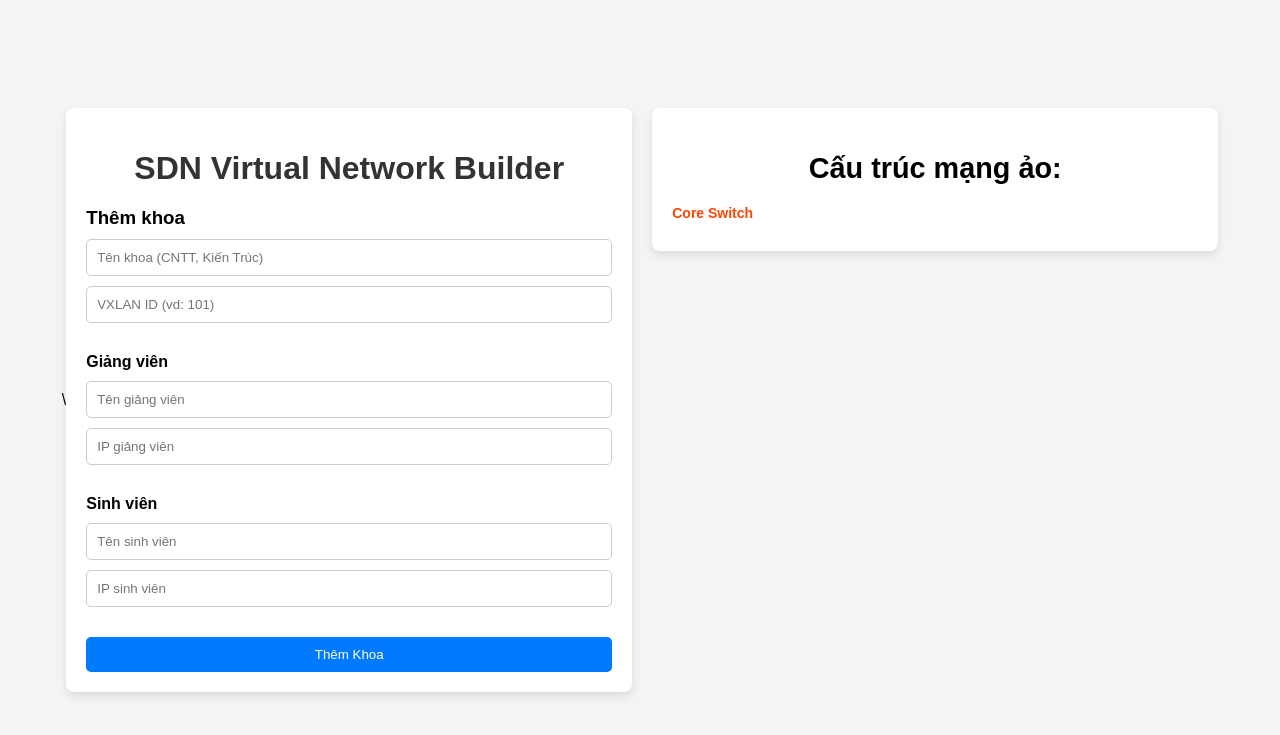
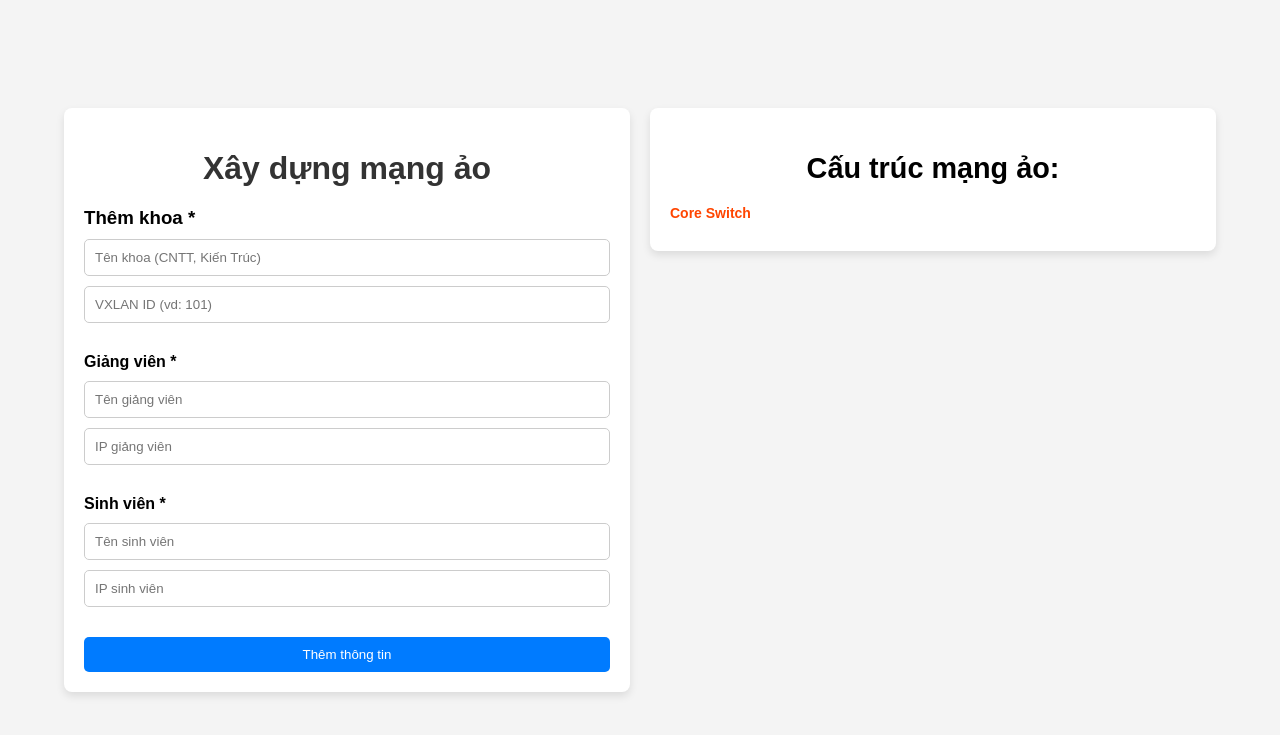
Before and after one commit to xyan-dhgb/NT541.P21, a Flask app: page / in a window 1280 px wide. Shown: the top 735 px of the page. Run offline with Flask 3, Linux system fonts and the light colour scheme.

Commit message:
add(html): add compulsory star

```diff
--- a/sdn-gui/templates/index.html
+++ b/sdn-gui/templates/index.html
@@ -2,28 +2,39 @@
 <html lang="en">
   <head>
     <meta charset="UTF-8" />
-    <title>Network Topology Form</title>\
+    <title>Network Topology Form</title>
     <link rel="stylesheet" href="{{ url_for('static', filename='css/style.css') }}" />
   </head>
   <body>
     <div class="container">
+      <!-- Hiển thị thông báo -->
+      {% with messages = get_flashed_messages(with_categories=true) %}
+      {% if messages %}
+      <div class="messages">
+        {% for category, message in messages %}
+        <div class="alert {{ category }}">{{ message }}</div>
+        {% endfor %}
+      </div>
+      {% endif %}
+      {% endwith %}
+
       <!-- Form Section -->
       <div class="form-section">
-        <h1>SDN Virtual Network Builder</h1>
+        <h1>Xây dựng mạng ảo</h1>
         <form method="POST">
-          <h3>Thêm khoa</h3>
-          <input name="khoa" placeholder="Tên khoa (CNTT, Kiến Trúc)" /><br />
-          <input name="vxlan_id" placeholder="VXLAN ID (vd: 101)" /><br />
+          <h3>Thêm khoa <span class="compulsory-star">*</span></h3>
+          <input name="khoa" placeholder="Tên khoa (CNTT, Kiến Trúc)" value="{{ form_data.khoa or '' }}" /><br />
+          <input name="vxlan_id" placeholder="VXLAN ID (vd: 101)" value="{{ form_data.vxlan_id or '' }}" /><br />
 
-          <h4>Giảng viên</h4>
-          <input name="teacher_name" placeholder="Tên giảng viên" /><br />
-          <input name="teacher_ip" placeholder="IP giảng viên" /><br />
+          <h4>Giảng viên <span class="compulsory-star">*</h4>
+          <input name="teacher_name" placeholder="Tên giảng viên" value="{{ form_data.teacher_name or '' }}" /><br />
+          <input name="teacher_ip" placeholder="IP giảng viên" value="{{ form_data.teacher_ip or '' }}" /><br />
 
-          <h4>Sinh viên</h4>
-          <input name="student_name" placeholder="Tên sinh viên" /><br />
-          <input name="student_ip" placeholder="IP sinh viên" /><br />
+          <h4>Sinh viên <span class="compulsory-star">*</h4>
+          <input name="student_name" placeholder="Tên sinh viên" value="{{ form_data.student_name or '' }}" /><br />
+          <input name="student_ip" placeholder="IP sinh viên" value="{{ form_data.student_ip or '' }}" /><br />
 
-          <button type="submit">Thêm Khoa</button>
+          <button type="submit">Thêm thông tin</button>
         </form>
       </div>
 
```
